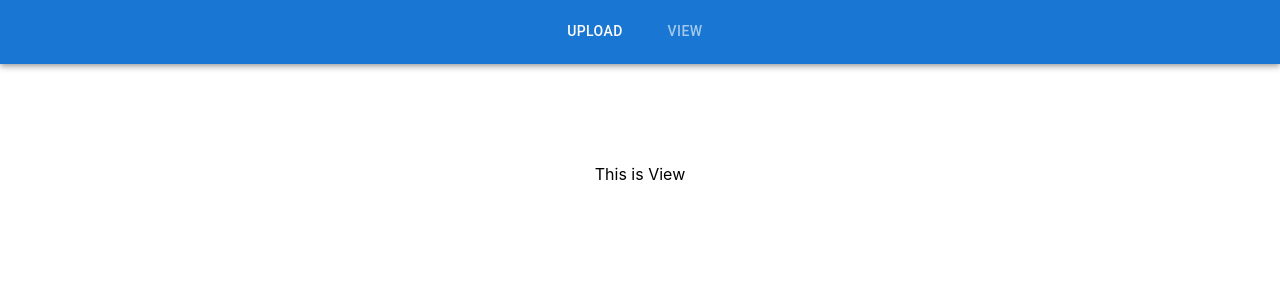
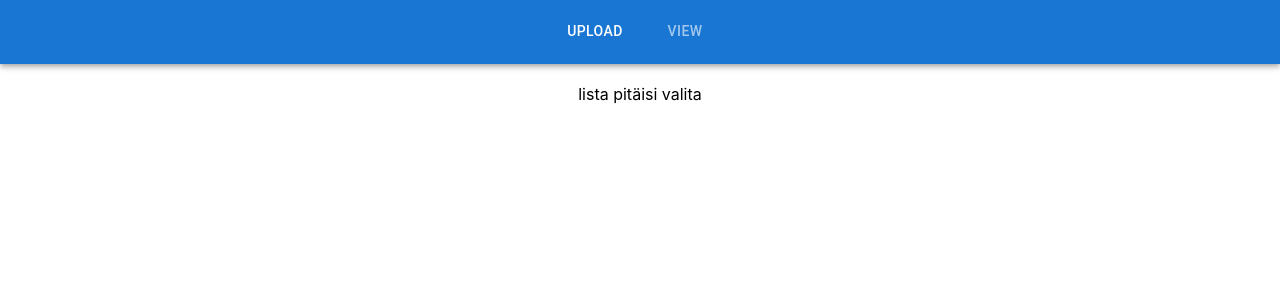
Before and after one commit to Cho-ui/Poetry-Lock-Parser, a React (Create React App) app: page /view in a window 1280 px wide. Shown: the top 300 px of the page. Built offline with nearby package versions, Linux system fonts and the light colour scheme.

Commit message:
Package index display done

```diff
--- a/src/App.tsx
+++ b/src/App.tsx
@@ -8,9 +8,11 @@ import Container from '@mui/material/Container'
 import Upload from './components/Upload';
 import View from './components/View';
 import { BrowserRouter as Router, Routes, Route, Link } from "react-router-dom";
+import { IPackage } from './interfaces/Interfaces';
 
 function App() {
-  const [tabValue, setTabValue] = useState('upload')
+  const [tabValue, setTabValue] = useState('upload');
+  const [packages, setPackages] = useState<IPackage["packageArray"] | undefined>([]);
 
   const handleChange = (event: React.SyntheticEvent, newValue: string) => {
     setTabValue(newValue);
@@ -36,9 +38,11 @@ function App() {
         </Box>
         <Container>
           <Routes>
-            <Route path="/" element={<Upload />} />
-            <Route path="/upload" element={<Upload />} />
-            <Route path="/view" element={<View />} />
+            <Route path="/" element={<Upload tabValue={tabValue} setTabValue={setTabValue}
+            setPackages={setPackages} packages={packages} />} />
+            <Route path="/upload" element={<Upload tabValue={tabValue} setTabValue={setTabValue}
+            setPackages={setPackages} packages={packages} />} />
+            <Route path="/view" element={<View packages={packages} />} />
           </Routes>
         </Container>
       </Router>
--- a/src/components/Upload.tsx
+++ b/src/components/Upload.tsx
@@ -1,17 +1,37 @@
-import React, { ChangeEvent, useState } from "react";
+import React, { ChangeEvent, useState, useEffect } from "react";
 import { styled } from '@mui/material/styles';
 import Button from '@mui/material/Button';
 import Stack from '@mui/material/Stack';
-import { IPackage } from "../interfaces/Interfaces";
 import { createPackageDataStructure } from "../functions/ParsingFunctions";
+import { Link } from "react-router-dom";
+import { IPackage } from '../interfaces/Interfaces';
+
+
+type Props = {
+    tabValue: string,
+    setTabValue: React.Dispatch<React.SetStateAction<string>>,
+    packages: IPackage["packageArray"] | undefined,
+    setPackages: React.Dispatch<React.SetStateAction<{
+        name: string,
+        description: string,
+        optional: boolean,
+        foundAsPackage: boolean,
+        packageDependencies?: any[],
+        reverseDependencies?: any[]
+        }[] | undefined>>
+}
 
 const Input = styled('input')({
     display: 'none',
 });
 
-export default function Upload() {
+export default function Upload(props: Props) {
     const [selectedFile, setSelectedFile] = useState<File>();
-//    const [packages, setPackages] = useState<IPackage["packageArray"]>([]);
+
+    useEffect(() => {
+        console.log(props.packages)
+    }, [props.packages]);
+
 
     const handleFileChange = (event: ChangeEvent<HTMLInputElement>) => {
         const files = event.target.files;
@@ -22,7 +42,7 @@ export default function Upload() {
 
     const parseFile = async () => {
         try {
-            console.log(selectedFile?.name)
+            //console.log(selectedFile?.name)
             const fileText = await selectedFile?.text();
             let parsePackageInfo = fileText?.split("[metadata]") // separates package info
             let parseStrings = parsePackageInfo?.[0].split("[[package]]");
@@ -32,7 +52,10 @@ export default function Upload() {
                 return pstring;
             });
             packageStringArray?.shift();
-            createPackageDataStructure(packageStringArray);
+            let packageArray = createPackageDataStructure(packageStringArray);
+            props.setPackages(packageArray);
+            // change the navigation highlight
+            props.setTabValue("view")
         } catch (error) {
             console.error(error);
         }
@@ -47,9 +70,11 @@ export default function Upload() {
                     <Button variant="contained" component="span">
                         Upload Poetry.lock file
                     </Button>
+                    <Link to={{pathname: "/view" }}>
                     <Button variant="contained" onClick={() => parseFile()}>
                         Parse
                     </Button>
+                    </Link>
                 </Stack>
             </label>
         </div>
--- a/src/components/View.tsx
+++ b/src/components/View.tsx
@@ -1,12 +1,56 @@
-import React from "react";
+import React, {useEffect} from "react";
+import { Link } from "react-router-dom";
+import { IPackage } from '../interfaces/Interfaces';
 
-export default function View() {
+type Props = {
+    packages: IPackage["packageArray"] | undefined
+}
+
+export default function View(props: Props) {
+
+    // dev effect, remove once done
+    useEffect(() => {
+        console.log(props.packages)
+    }, [props.packages]);
+
+    // render packages, extra check to make sure package is installed
+    const packageItem = (p: IPackage["package"], index: number) => {
+        if (p.foundAsPackage) {
+            return (
+                <div style={{marginTop: 10}} key={index}>
+                    <Link to="/">
+                        {p.name}
+                    </Link>
+                </div>
+            )
+        }
+    }
+
+    const PackageList = () => {
+        if (props.packages?.length) {
+            return (
+                <div style={{marginBottom: 30}}>
+                    <h5>Package index:</h5>
+                    {props.packages.map((item, index)=> (
+                        <div style={{marginTop: 10}}>{packageItem(item, index)}</div>
+                    ))}
+                </div>
+            )
+        } else {
+            return (
+                <div>
+                    lista pitäisi valita
+                </div>
+            )
+        }
+    }
+
     return (
         <div style={{
             display: "flex", justifyContent: "center",
-            alignItems: "center", marginTop: 100
+            alignItems: "center", marginTop: 20
         }}>
-            This is View
+            <PackageList />
         </div>
     )
 }
--- a/src/functions/ParsingFunctions.tsx
+++ b/src/functions/ParsingFunctions.tsx
@@ -4,7 +4,9 @@ export const createPackageDataStructure = (packageStringArray: string[] | undefi
     if (packageStringArray) {
         let packageArray = parseObjects(packageStringArray);
         packageArray = parseReverseDependencies(packageArray);
-        console.log(packageArray);
+        // make sure datastructure is sorted according to name
+        packageArray?.sort((a, b) => a.name.localeCompare(b.name));
+        return packageArray;
     }
 }
 
```
